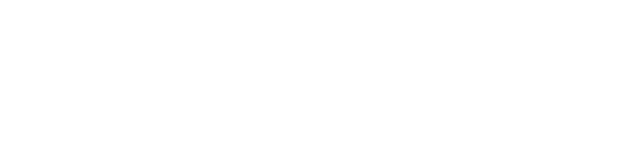
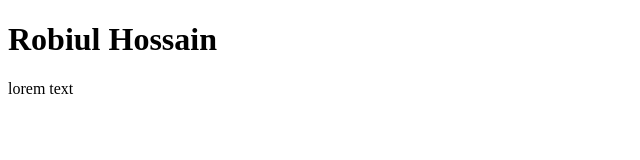
Before and after one commit to robiulhossain1/test, a plain HTML site: page bb.html in a window 1280 px wide. Shown: the whole page, without its empty margins (0-640 px from the left). Drawn offline with Linux system fonts and the light colour scheme.

Commit message:
Update bb.html

```diff
--- a/bb.html
+++ b/bb.html
@@ -7,5 +7,8 @@
 </head>
 <body>
 
+  <h1> Robiul Hossain </h1>
+  <p>lorem text</p>
+
 </body>
 </html>
```
